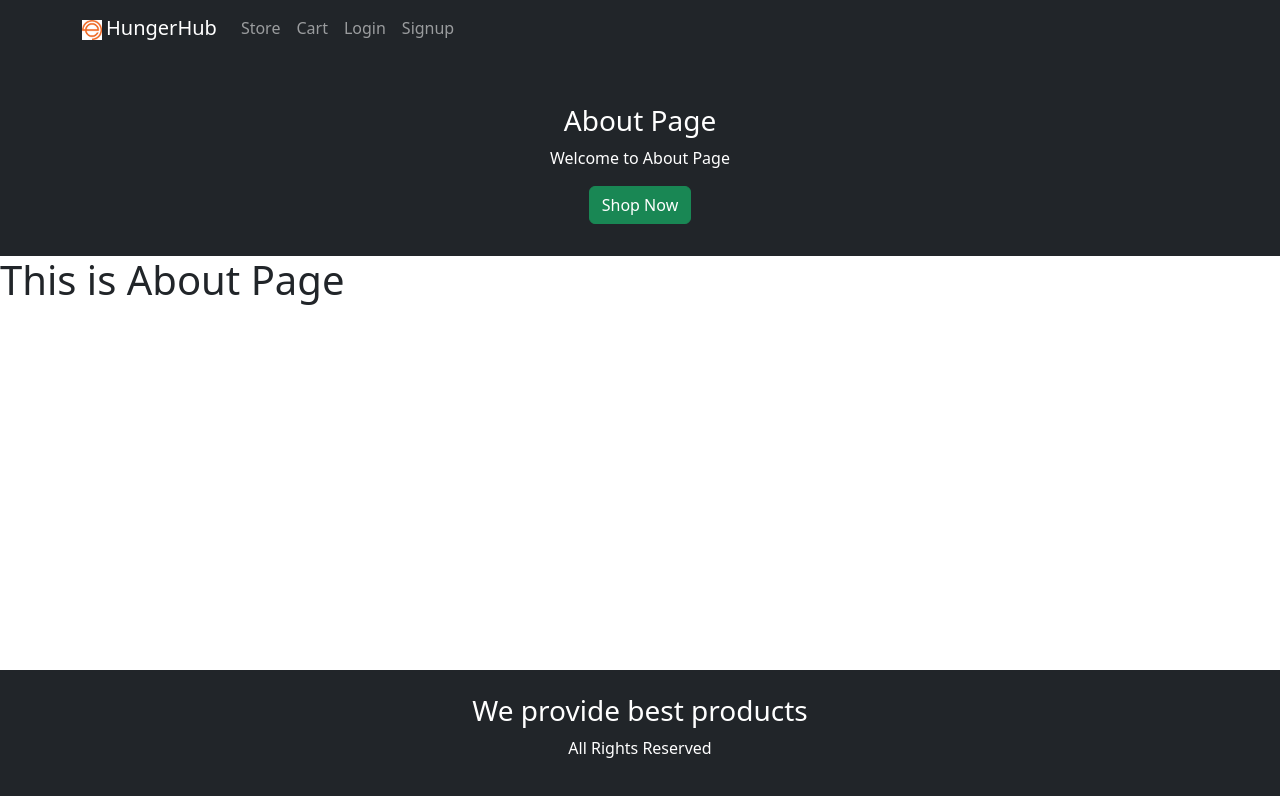
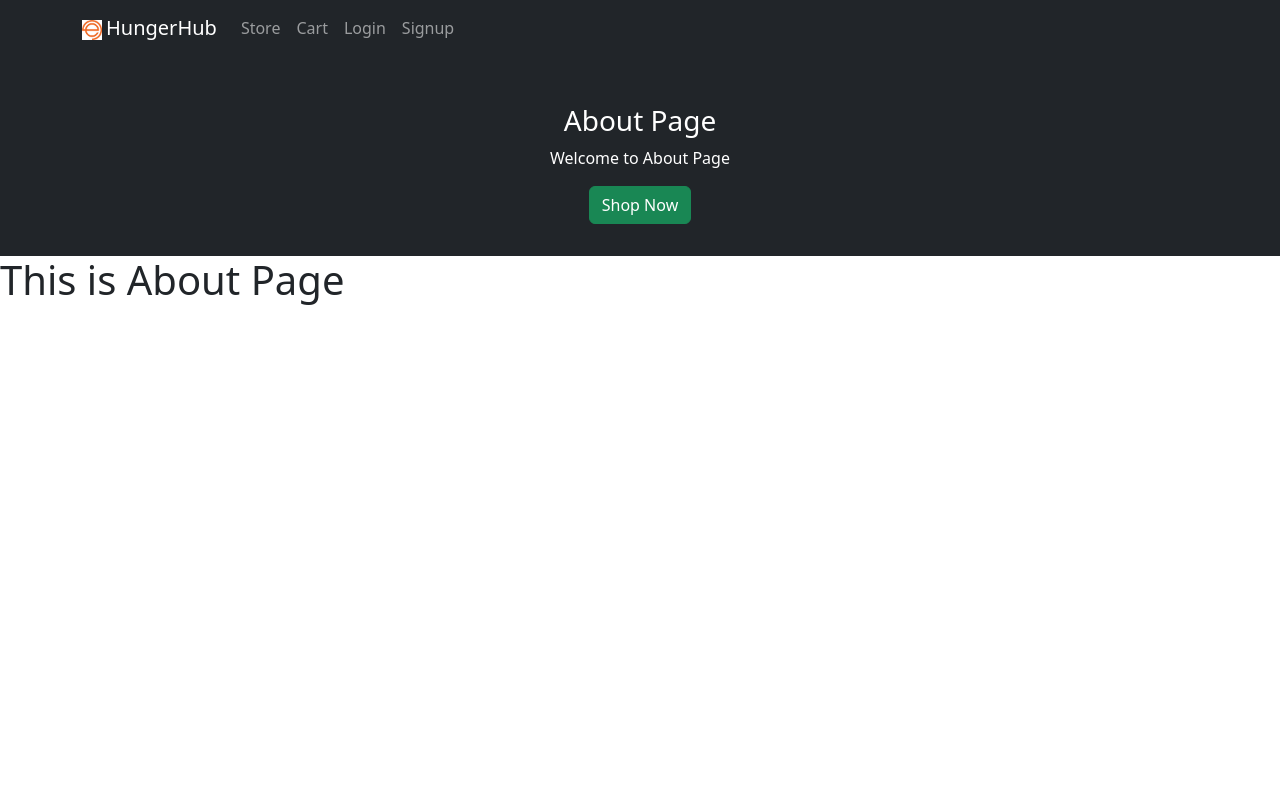
Before and after one commit to AnkitSingh98/FoodOrder-Frontend, a React (Create React App) app: page /about in a window 1280 px wide. Shown: the top 796 px of the page. Built offline with nearby package versions, Linux system fonts and the light colour scheme.

Commit message:
updated Footer

```diff
--- a/src/components/Base.jsx
+++ b/src/components/Base.jsx
@@ -32,7 +32,7 @@ const Base = ( {
 
             {children}
 
-            <Footer/>
+            {/* <Footer/> */}
 
         </div>
 
--- a/src/components/Footer.jsx
+++ b/src/components/Footer.jsx
@@ -5,7 +5,7 @@ const Footer = () =>{
 
     return(
 
-        <Container fluid className="bg-dark text-white text-center p-4" style={ {position: "absolute", bottom: '0px'} }>
+        <Container fluid className="bg-dark text-white text-center p-4">
 
             <h3>We provide best products</h3>
             <p>All Rights Reserved</p>
```
